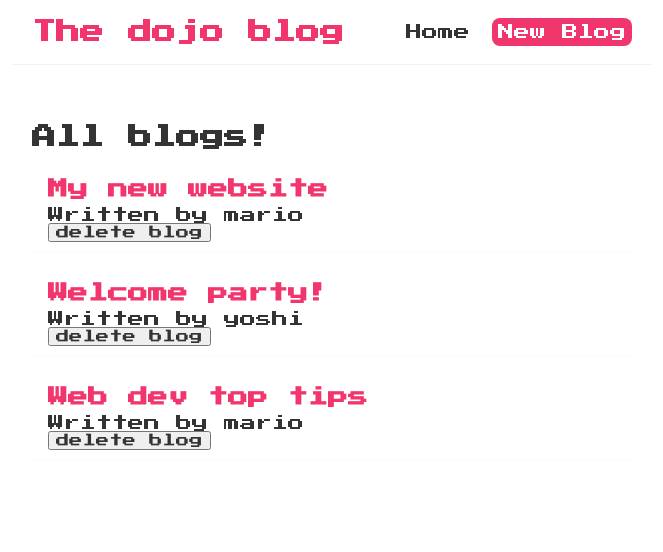
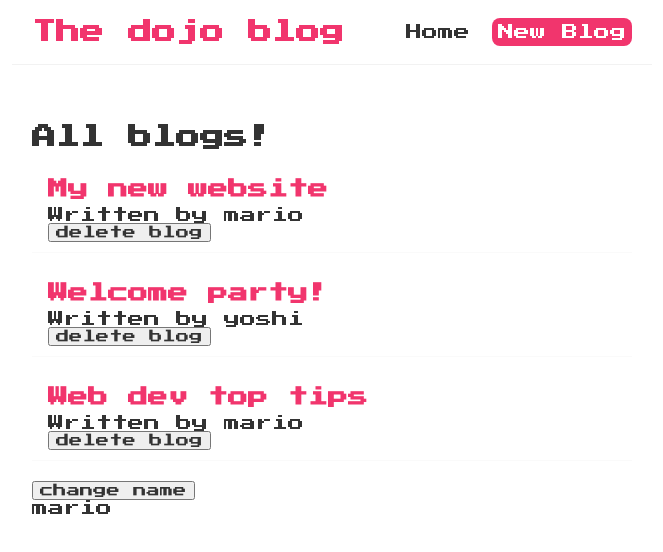
Before and after one commit to Panibo/dojo-blog, a React (Vite) app: page / in a window 1280 px wide. Shown: the top 552 px of the page, without its empty margins (308-971 px from the left). Built offline with nearby package versions, Linux system fonts and the light colour scheme.

Commit message:
Lesson 15

```diff
--- a/src/Home.jsx
+++ b/src/Home.jsx
@@ -9,6 +9,8 @@ const Home = () => {
         { title: "Web dev top tips", body: "lorem ipsum...", author: "mario", id: 3 }
     ]);
 
+    const [name, setName] = useState("mario");
+
     const handleDelete = (id) => {
         const newBlogs = blogs.filter(blog => blog.id !== id);
 
@@ -17,12 +19,14 @@ const Home = () => {
 
     useEffect(() => {
         console.log("use effect ran");
-        console.log(blogs);
-    });
+        console.log(name);
+    }, [name]);
 
     return (
         <div className="home">
             <BlogList blogs={blogs} title="All blogs!" handleDelete={handleDelete} />
+            <button onClick={() => setName('luigi')}>change name</button>
+            <p>{name}</p>
         </div>
     );
 }
@@ -49,5 +53,11 @@ Functions can be passed as props to other components. For example:
 
 Where handleDelete is the prop name and handleDelete is the function that is passed as a prop.
 ---
-useEffect hook runs every time the component renders. To make it run only once, pass an empty array as a second argument.
+useEffect hook runs every time the component renders. To make it run only once, pass an empty array as a second argument. To only run when a state changes pass the state as a second argument (Will still run on first render). For example:
+
+useEffect(() => {
+    console.log("use effect ran");
+    console.log(name);
+}, [name]);
+---
 */
```
